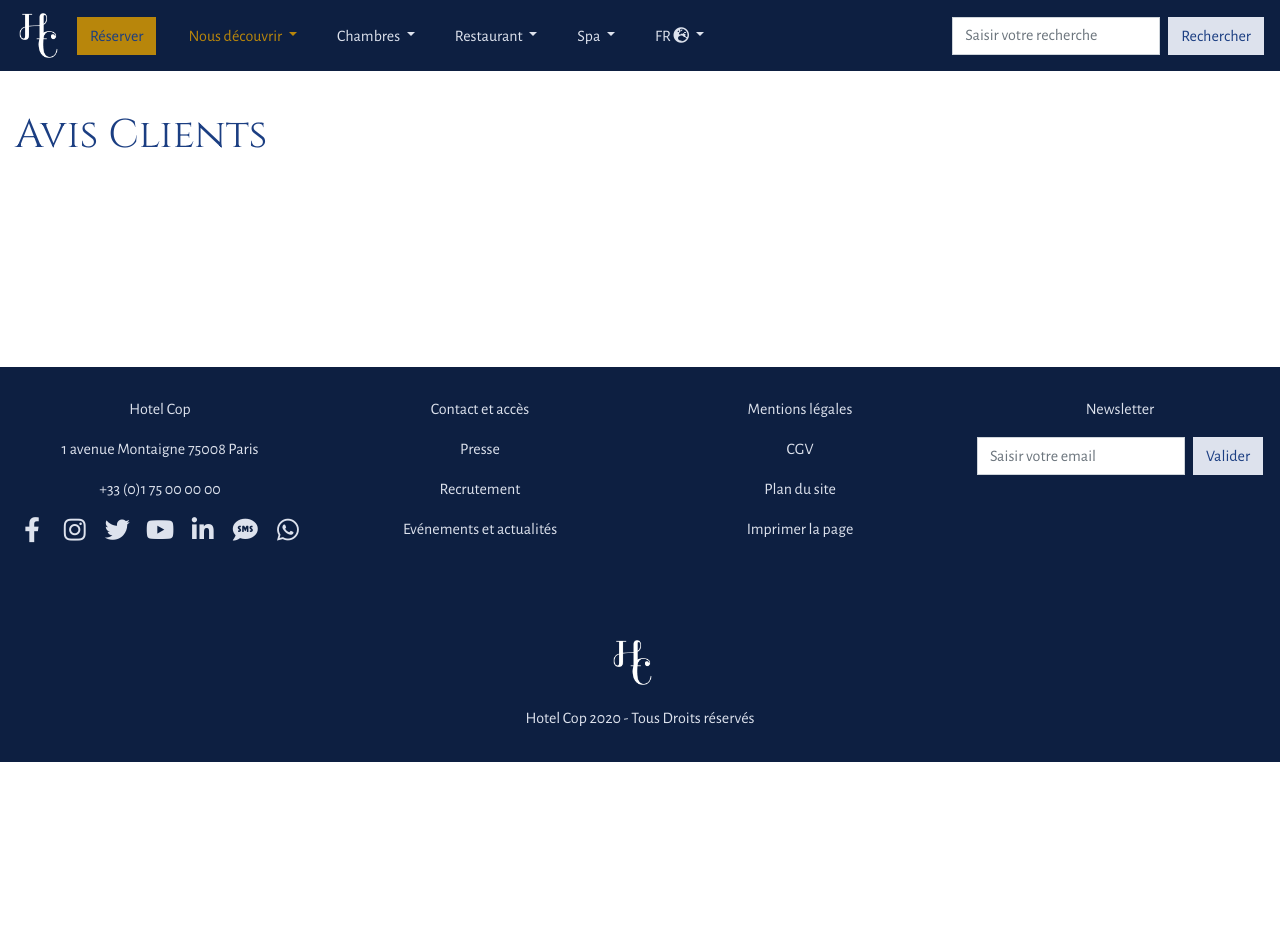
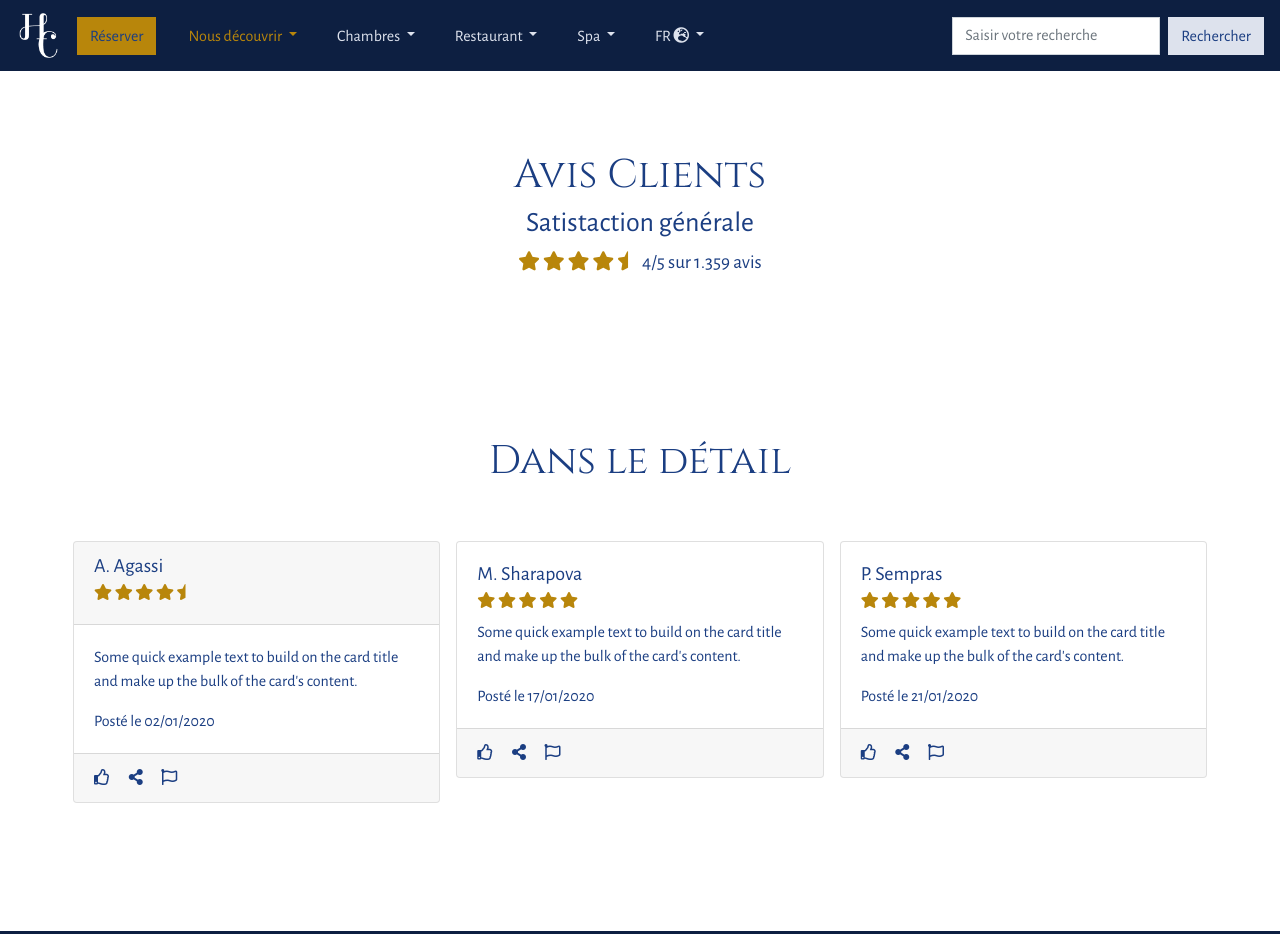
Before and after one commit to Damiko94/hotelcop, a plain HTML site: page temoignages.html in a window 1280 px wide. Shown: the top 934 px of the page. Before the commit the page ends 800 px from the top, so only its background shows below. Drawn offline with nearby package versions, Linux system fonts and the light colour scheme.

Commit message:
<Add>header+Sections

```diff
--- a/style/style.css
+++ b/style/style.css
@@ -71,6 +71,13 @@ footer a {
 .nav-item .active,
 .nav-link .active {
   background-color: #0d1f41;
+  color: darkgoldenrod;
+}
+/* ****** */
+/* ICONES */
+/* ****** */
+.fas.fa-star,
+.fas.fa-star-half{
   color: darkgoldenrod;
 }
 
--- a/temoignages.html
+++ b/temoignages.html
@@ -128,12 +128,93 @@
     </header>
     <!-- FIN HEADER -->
 
-    <section id="temoignages">
-      <div class="container">
-        <h2>Avis Clients</h2>
+    <section id="avis-header">
+      <div class="container d-flex justify-content-center">
         <div class="row">
-          <div class="col">
-
+          <div class="col text-center p-0">
+            <h2>Avis Clients</h2>
+            <h3>Satistaction générale</h3>
+            <div class="py-0" style="font-size: larger;">
+              <i class="fas fa-star"></i>
+              <i class="fas fa-star"></i>
+              <i class="fas fa-star"></i>
+              <i class="fas fa-star"></i>
+              <i class="fas fa-star-half"></i>
+              4/5 sur 1.359 avis
+            </div>
+          </div>
+        </div>
+      </div>
+    </section>
+    <section id="avis-details">
+      <div class="container d-flex justify-content-center">
+        <div class="row">
+          <div class="col-12 text-center p-0">
+            <h2>Dans le détail</h2>
+          </div>
+          <div class="row">
+            <div class="col-lg-4 p-2">
+              <div class="card p-0">
+                <div class="card-header">
+                  <h5 class="card-title">A. Agassi</h5>
+                  <h6 class="card-subtitle mb-2 text-muted">
+                  <i class="fas fa-star"></i>
+                  <i class="fas fa-star"></i>
+                  <i class="fas fa-star"></i>
+                  <i class="fas fa-star"></i>
+                  <i class="fas fa-star-half"></i></h6>
+                </div>
+                <div class="card-body">
+                  <p class="card-text p-0">Some quick example text to build on the card title and make up the bulk of the card's content.</p>
+                  <p class="card-text p-0">Posté le 02/01/2020</p>
+                </div>
+                <div class="card-footer">
+                  <i class="far fa-thumbs-up pr-3"></i>
+                  <i class="fas fa-share-alt pr-3"></i>
+                  <i class="far fa-flag text-right pr-3"></i>
+                </div>
+              </div>
+            </div>
+            <div class="col-lg-4 p-2">
+              <div class="card p-0">
+                <div class="card-body">
+                  <h5 class="card-title">M. Sharapova</h5>
+                  <h6 class="card-subtitle mb-2 text-muted">
+                    <i class="fas fa-star"></i>
+                    <i class="fas fa-star"></i>
+                    <i class="fas fa-star"></i>
+                    <i class="fas fa-star"></i>
+                    <i class="fas fa-star"></i></h6>
+                  <p class="card-text p-0">Some quick example text to build on the card title and make up the bulk of the card's content.</p>
+                  <p class="card-text p-0">Posté le 17/01/2020</p>
+                </div>
+                <div class="card-footer">
+                  <i class="far fa-thumbs-up pr-3"></i>
+                  <i class="fas fa-share-alt pr-3"></i>
+                  <i class="far fa-flag text-right pr-3"></i>
+                </div>
+              </div>
+            </div>
+            <div class="col-lg-4 p-2">
+              <div class="card p-0">
+                <div class="card-body">
+                  <h5 class="card-title">P. Sempras</h5>
+                  <h6 class="card-subtitle mb-2 text-muted">
+                    <i class="fas fa-star"></i>
+                    <i class="fas fa-star"></i>
+                    <i class="fas fa-star"></i>
+                    <i class="fas fa-star"></i>
+                    <i class="fas fa-star"></i></h6>
+                  <p class="card-text p-0">Some quick example text to build on the card title and make up the bulk of the card's content.</p>
+                  <p class="card-text p-0">Posté le 21/01/2020</p>
+                </div>
+                <div class="card-footer">
+                  <i class="far fa-thumbs-up pr-3"></i>
+                  <i class="fas fa-share-alt pr-3"></i>
+                  <i class="far fa-flag text-right pr-3"></i>
+                </div>
+              </div>
+            </div>
           </div>
         </div>
       </div>
```
